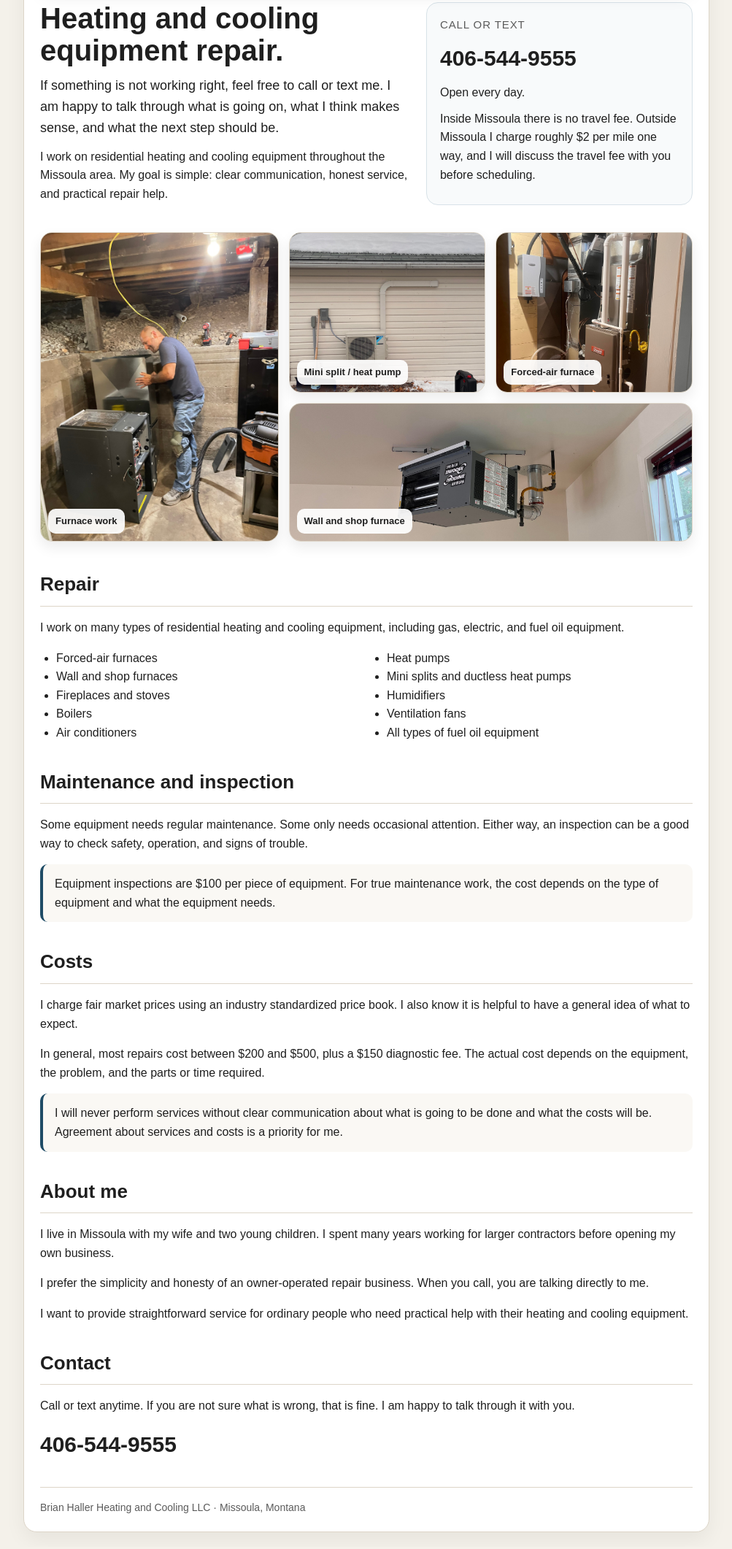
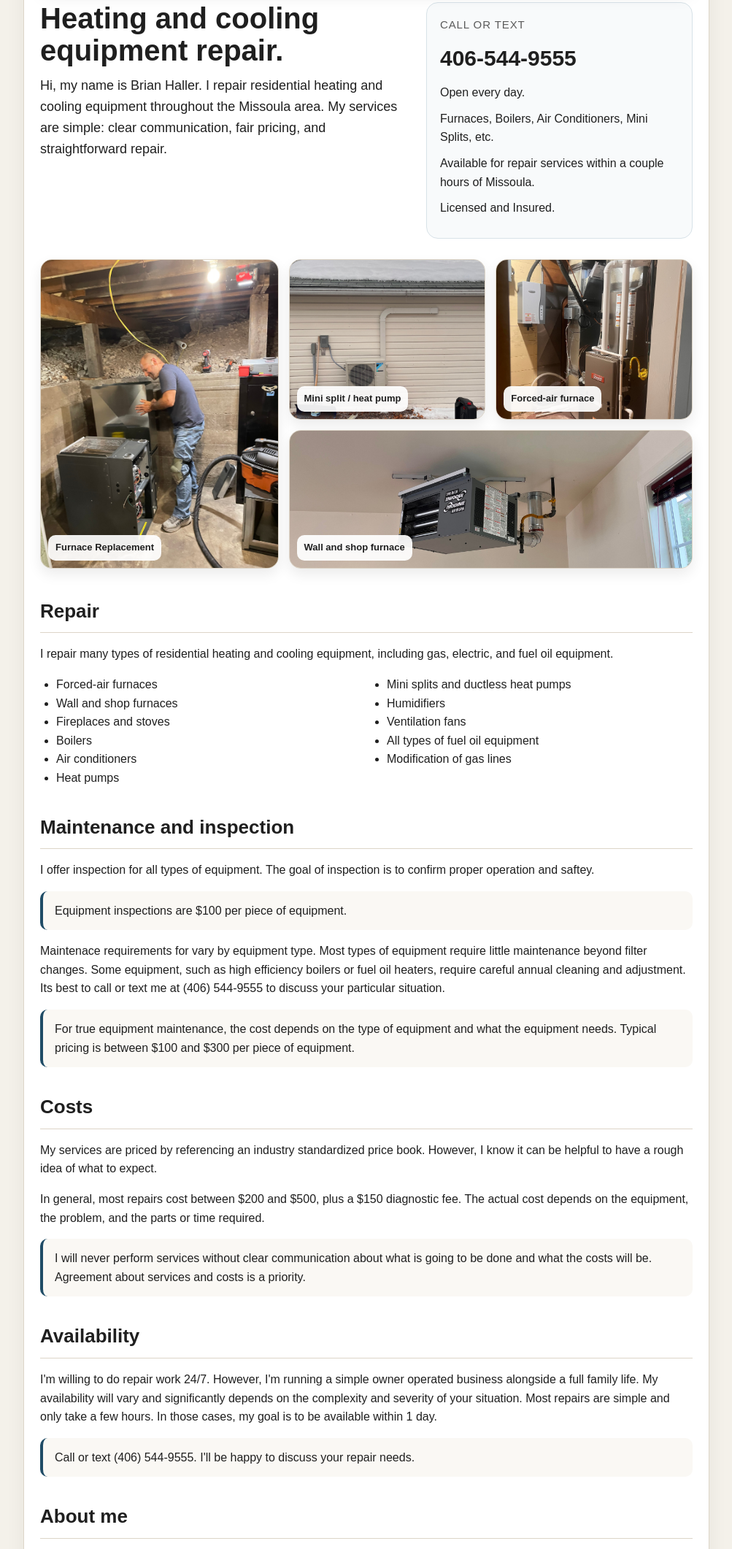
Before and after one commit to brianhallerweb/brianhallerweb.github.io, a plain HTML site: page index.html in a window 1280 px wide. Shown: the part 678-2800 px from the top of the page at 73% size, without its empty margins (138-1141 px from the left). Drawn offline with Linux system fonts and the light colour scheme.

Commit message:
Update index.html

```diff
--- a/index.html
+++ b/index.html
@@ -370,7 +370,7 @@
       <header>
         <div>
           <div class="brand">Brian Haller Heating & Cooling</div>
-          <div class="brand-note">Repair help for residential heating and cooling equipment in the Missoula area.</div>
+          <div class="brand-note">Residential heating and cooling equipment service for Missoula.</div>
         </div>
         <nav>
           <a href="#repair">Repair</a>
@@ -385,8 +385,8 @@
         <div class="hero-photo-wrap">
           <img class="hero-photo" src="images/family-front.jpg" alt="Brian Haller with his family on the front porch" />
           <div class="hero-badge">
-            <strong>Open every day. Call or text anytime.</strong>
-            <span>If you need help with your equipment, feel free to reach out.</span>
+            <strong>Open every day. Call or text (406) 544-9555.</strong>
+            <span>If you need help with your equipment, feel free to reach out anytime.</span>
           </div>
         </div>
 
@@ -394,10 +394,7 @@
           <div>
             <h1>Heating and cooling equipment repair.</h1>
             <p class="lead">
-              If something is not working right, feel free to call or text me. I am happy to talk through what is going on, what I think makes sense, and what the next step should be.
-            </p>
-            <p>
-              I work on residential heating and cooling equipment throughout the Missoula area. My goal is simple: clear communication, honest service, and practical repair help.
+             Hi, my name is Brian Haller. I repair residential heating and cooling equipment throughout the Missoula area. My services are simple: clear communication, fair pricing, and straightforward repair.
             </p>
           </div>
 
@@ -405,14 +402,17 @@
             <div class="contact-card-title">Call or text</div>
             <p class="phone"><a href="tel:406-544-9555">406-544-9555</a></p>
             <p>Open every day.</p>
-            <p>Inside Missoula there is no travel fee. Outside Missoula I charge roughly $2 per mile one way, and I will discuss the travel fee with you before scheduling.</p>
+            <p>Furnaces, Boilers, Air Conditioners, Mini Splits, etc.</p>
+            <p>Available for repair services within a couple hours of Missoula.</p>
+            <p>Licensed and Insured.</p>
+
           </div>
         </div>
 
         <div class="equipment-collage">
           <figure class="install-photo">
             <img src="images/furnace-install.jpg" alt="Furnace installation work in progress" />
-            <figcaption>Furnace work</figcaption>
+            <figcaption>Furnace Replacement</figcaption>
           </figure>
           <figure class="mini-split">
             <img src="images/mini-split.jpg" alt="Outdoor mini split heat pump unit" />
@@ -431,7 +431,7 @@
         <section id="repair">
           <h2>Repair</h2>
           <p>
-            I work on many types of residential heating and cooling equipment, including gas, electric, and fuel oil equipment.
+            I repair many types of residential heating and cooling equipment, including gas, electric, and fuel oil equipment.
           </p>
           <ul class="service-list">
             <li>Forced-air furnaces</li>
@@ -444,31 +444,49 @@
             <li>Humidifiers</li>
             <li>Ventilation fans</li>
             <li>All types of fuel oil equipment</li>
+            <li>Modification of gas lines</li>
           </ul>
         </section>
 
         <section id="maintenance">
           <h2>Maintenance and inspection</h2>
           <p>
-            Some equipment needs regular maintenance. Some only needs occasional attention. Either way, an inspection can be a good way to check safety, operation, and signs of trouble.
+            I offer inspection for all types of equipment. The goal of inspection is to confirm proper operation and saftey.
           </p>
           <div class="note-box">
-            Equipment inspections are $100 per piece of equipment. For true maintenance work, the cost depends on the type of equipment and what the equipment needs.
+            Equipment inspections are $100 per piece of equipment.
+          </div>
+           <p>
+            Maintenace requirements for vary by equipment type. Most types of equipment require little maintenance beyond filter changes. Some equipment, such as high efficiency boilers or fuel oil heaters, require careful annual cleaning and adjustment. Its best to call or text me at (406) 544-9555 to discuss your particular situation.
+          </p>
+          <div class="note-box">
+            For true equipment maintenance, the cost depends on the type of equipment and what the equipment needs. Typical pricing is between $100 and $300 per piece of equipment.
           </div>
         </section>
 
         <section id="costs">
           <h2>Costs</h2>
           <p>
-            I charge fair market prices using an industry standardized price book. I also know it is helpful to have a general idea of what to expect.
+            My services are priced by referencing an industry standardized price book. However, I know it can be helpful to have a rough idea of what to expect.
           </p>
           <p>
             In general, most repairs cost between $200 and $500, plus a $150 diagnostic fee. The actual cost depends on the equipment, the problem, and the parts or time required.
           </p>
           <div class="note-box">
-            I will never perform services without clear communication about what is going to be done and what the costs will be. Agreement about services and costs is a priority for me.
+            I will never perform services without clear communication about what is going to be done and what the costs will be. Agreement about services and costs is a priority.
           </div>
         </section>
+
+                <section id="costs">
+          <h2>Availability</h2>
+          <p>
+            I'm willing to do repair work 24/7. However, I'm running a simple owner operated business alongside a full family life. My availability will vary and significantly depends on the complexity and severity of your situation. Most repairs are simple and only take a few hours. In those cases, my goal is to be available within 1 day.
+          </p>
+          <div class="note-box">
+            Call or text (406) 544-9555. I'll be happy to discuss your repair needs.
+          </div>
+        </section>
+
 
         <section id="about">
           <h2>About me</h2>
@@ -476,17 +494,17 @@
             I live in Missoula with my wife and two young children. I spent many years working for larger contractors before opening my own business.
           </p>
           <p>
-            I prefer the simplicity and honesty of an owner-operated repair business. When you call, you are talking directly to me.
+            I prefer the simplicity and honesty of an owner-operated repair business. When you call, you will be talking directly to me.
           </p>
           <p>
-            I want to provide straightforward service for ordinary people who need practical help with their heating and cooling equipment.
+            I want to provide straightforward service for everyday people who need help with their heating and cooling equipment.
           </p>
         </section>
 
         <section id="contact">
           <h2>Contact</h2>
           <p>
-            Call or text anytime. If you are not sure what is wrong, that is fine. I am happy to talk through it with you.
+            Call or text anytime. If you are not sure what is wrong or what you need, that is fine. I am happy to talk through it with you.
           </p>
           <p class="phone"><a href="tel:406-544-9555">406-544-9555</a></p>
         </section>
```
